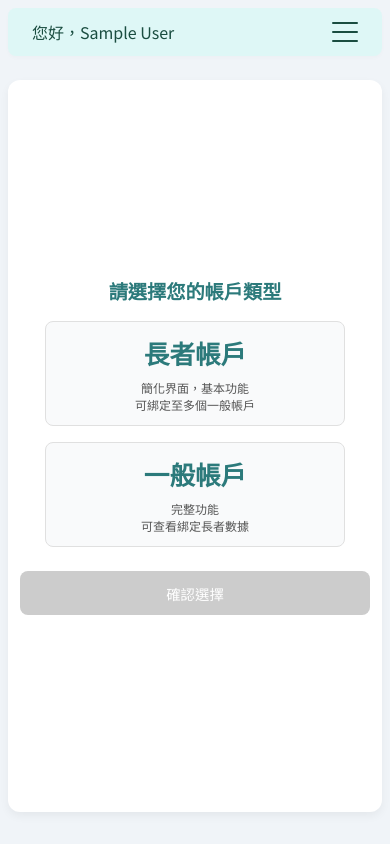
After one commit to KyleHung7/HealthLLM, a Flask app: page /onboarding in a window 390 px wide. The commit adds this page. Run offline with Flask 3, Linux system fonts and the light colour scheme; the visitor is signed in with stand-in values (Sample User, id 1); parts of the project's set-up code (start-up, migrations or seed data) failed here and were passed over.

Commit message:
Show different html based on user's role

```diff
--- a/healthanaly/app.py
+++ b/healthanaly/app.py
@@ -1,7 +1,7 @@
 import os
 import threading
 import pandas as pd
-from flask import Flask, render_template, request, send_file, make_response
+from flask import Flask, render_template, request, send_file, make_response, jsonify, redirect, url_for
 from flask_socketio import SocketIO
 from werkzeug.utils import secure_filename
 from dotenv import load_dotenv
@@ -15,7 +15,7 @@ from health_analysis import (
     generate_html,
     generate_pdf_from_html
 )
-from auth import init_auth, get_user_upload_folder
+from auth import init_auth, get_user_upload_folder, load_user_settings, save_user_settings
 from datetime import datetime
 from lib import mdToHtml, clear_user_data_folder
 
@@ -50,9 +50,29 @@ if logLess:
 os.makedirs(app.config['UPLOAD_FOLDER'], exist_ok=True)
 os.makedirs(app.config['TMP_FOLDER'], exist_ok=True)
 
+# Onboarding page
+@app.route('/onboarding')
+@login_required
+def onboarding():
+    response = make_response(render_template('onboarding.html'))
+    response.headers['Cache-Control'] = 'no-store, no-cache, must-revalidate, post-check=0, pre-check=0, max-age=0'
+    response.headers['Pragma'] = 'no-cache'
+    response.headers['Expires'] = '-1'
+    return response
+
 # Home page
 @app.route('/')
 def index():
+    if current_user.is_authenticated:
+        user_settings = load_user_settings(current_user.id)
+        account_role = user_settings.get('account_role')
+
+        # Redirect to onboarding if account_role is not set
+        if not account_role:
+            return redirect(url_for('onboarding'))
+
+        if account_role == 'elderly':
+            return render_template('elderly_index.html')
     return render_template('index.html')
 
 # Background task for health summary
--- a/healthanaly/auth.py
+++ b/healthanaly/auth.py
@@ -126,6 +126,18 @@ def save_email_report_setting():
     save_user_settings(current_user.id, user_settings)
     return 'Email report setting saved successfully', 200
 
+@auth_bp.route('/save_account_role', methods=['POST'])
+@login_required
+def save_account_role():
+    account_role = request.json.get('account_role')
+    if account_role not in ['elderly', 'general']:
+        return 'Invalid account role', 400
+
+    user_settings = load_user_settings(current_user.id)
+    user_settings['account_role'] = account_role
+    save_user_settings(current_user.id, user_settings)
+    return 'Account role saved successfully', 200
+
 # 檢查使用者是否有權限存取檔案
 def check_file_access(file_path):
     if not current_user.is_authenticated:
--- a/healthanaly/constants/default_settings.py
+++ b/healthanaly/constants/default_settings.py
@@ -1,6 +1,7 @@
 def default(setting):
   defaultSettings = {
     "ai_enabled": True,
-    "email_report_enabled": False
+    "email_report_enabled": False,
+    "account_role": "general"
   }
   return defaultSettings[setting]
--- /dev/null
+++ b/healthanaly/templates/onboarding.html
@@ -0,0 +1,241 @@
+<!DOCTYPE html>
+<html lang="zh-TW">
+<head>
+    <meta charset="UTF-8">
+    <meta name="viewport" content="width=device-width, initial-scale=1.0">
+    <title>選擇帳戶類型</title>
+    <!-- 字體與樣式 -->
+    <link href="https://fonts.googleapis.com/css2?family=Noto+Sans+TC:wght@400;700&display=swap" rel="stylesheet">
+    <link href="/static/css/navbar.css" rel="stylesheet">
+    <style>
+        * {
+            margin: 0;
+            padding: 0;
+            box-sizing: border-box;
+        }
+
+        body {
+            font-family: 'Noto Sans TC', sans-serif;
+            background: #f0f4f8;
+            color: #333;
+            padding: 1rem;
+            min-height: 100vh;
+            display: flex;
+            flex-direction: column;
+        }
+
+        header {
+            background: #a3d5d3;
+            padding: 1rem;
+            border-radius: 12px;
+            box-shadow: 0 4px 10px rgba(0,0,0,0.1);
+            text-align: center;
+            margin-bottom: 1.5rem;
+        }
+
+        header h1 {
+            font-size: clamp(1.5rem, 5vw, 2rem);
+            color: #064f40;
+        }
+
+        header p {
+            font-size: clamp(0.9rem, 3vw, 1.1rem);
+            color: #064f40;
+        }
+
+        .section {
+            background: white;
+            border-radius: 12px;
+            padding: 1.5rem;
+            box-shadow: 0 4px 10px rgba(0,0,0,0.05);
+            margin-bottom: 1.5rem;
+            text-align: center;
+            flex-grow: 1;
+            display: flex;
+            flex-direction: column;
+            justify-content: center;
+        }
+
+        h2 {
+            color: #2c7a7b;
+            font-size: clamp(1.2rem, 4vw, 1.5rem);
+            margin-bottom: 1rem;
+        }
+
+        .role-options {
+            display: flex;
+            flex-wrap: wrap;
+            justify-content: center;
+            gap: 1.5rem;
+            margin-bottom: 1.5rem;
+        }
+
+        .role-option {
+            background: #f9fafb;
+            border: 1px solid #e0e0e0;
+            border-radius: 8px;
+            padding: 1rem;
+            width: min(200px, 45%);
+            cursor: pointer;
+            transition: all 0.3s ease;
+            display: flex;
+            flex-direction: column;
+            justify-content: center;
+        }
+
+        .role-option:hover {
+            border-color: #2c7a7b;
+            box-shadow: 0 4px 8px rgba(0,0,0,0.1);
+        }
+
+        .role-option.selected {
+            border-color: #2c7a7b;
+            background: #def7f6;
+        }
+
+        .role-option h2 {
+            font-size: clamp(1.8rem, 3.5vw, 2.2rem);
+            margin-bottom: 0.5rem;
+        }
+
+        .role-option p {
+            font-size: clamp(0.85rem, 2.5vw, 0.95rem);
+            color: #555;
+        }
+
+        button {
+            padding: 0.7rem 1.5rem;
+            background-color: #2c7a7b;
+            color: white;
+            border: none;
+            border-radius: 8px;
+            font-size: clamp(0.9rem, 3vw, 1rem);
+            cursor: pointer;
+            transition: background-color 0.3s ease;
+            width: min(100%, 300px);
+        }
+
+        button:hover {
+            background-color: #205e60;
+        }
+
+        button:disabled {
+            background-color: #cccccc;
+            cursor: not-allowed;
+        }
+
+        /* Responsive adjustments */
+        @media (max-width: 768px) {
+            body {
+                padding: 0.5rem;
+            }
+
+            header {
+                padding: 0.75rem;
+                margin-bottom: 1rem;
+            }
+
+            .section {
+                padding: 1rem;
+            }
+
+            .role-options {
+                flex-direction: column;
+                align-items: center;
+                gap: 1rem;
+            }
+
+            .role-option {
+                width: min(100%, 300px);
+            }
+
+            button {
+                width: 100%;
+            }
+        }
+
+        @media (max-width: 480px) {
+            header h1 {
+                font-size: clamp(1.2rem, 4.5vw, 1.5rem);
+            }
+
+            header p {
+                font-size: clamp(0.8rem, 2.5vw, 0.9rem);
+            }
+
+            .section {
+                padding: 0.75rem;
+            }
+
+            .role-option {
+                padding: 0.75rem;
+            }
+
+            .role-option h2 {
+                font-size: clamp(1.6rem, 3vw, 2rem);
+            }
+
+            .role-option p {
+                font-size: clamp(0.75rem, 2vw, 0.85rem);
+            }
+        }
+    </style>
+</head>
+<body>
+    {% include "partials/navbar.html" %}
+
+    <div class="section">
+        <div>
+            <h2>請選擇您的帳戶類型</h2>
+
+            <div class="role-options">
+                <div class="role-option" onclick="selectRole('elderly')">
+                    <h2>長者帳戶</h2>
+                    <p>簡化界面，基本功能</p>
+                    <p>可綁定至多個一般帳戶</p>
+                </div>
+
+                <div class="role-option" onclick="selectRole('general')">
+                    <h2>一般帳戶</h2>
+                    <p>完整功能</p>
+                    <p>可查看綁定長者數據</p>
+                </div>
+            </div>
+
+            <button id="confirm-btn" disabled onclick="confirmRole()">確認選擇</button>
+        </div>
+    </div>
+
+    <script>
+        let selectedRole = null;
+
+        function selectRole(role) {
+            selectedRole = role;
+            document.querySelectorAll('.role-option').forEach(el => {
+                el.classList.remove('selected');
+            });
+            event.currentTarget.classList.add('selected');
+            document.getElementById('confirm-btn').disabled = false;
+        }
+
+        function confirmRole() {
+            if (!selectedRole) return;
+
+            fetch('/auth/save_account_role', {
+                method: 'POST',
+                headers: {
+                    'Content-Type': 'application/json',
+                },
+                body: JSON.stringify({
+                    account_role: selectedRole
+                })
+            })
+            .then(response => {
+                if (response.ok) {
+                    window.location.href = '/';
+                }
+            });
+        }
+    </script>
+</body>
+</html>
```
Also changed, not shown: healthanaly/templates/elderly_index.html (added, +115 -0 lines), healthanaly/templates/profile.html (+12 -0 lines), .clinerules/account-rules.md (added).
